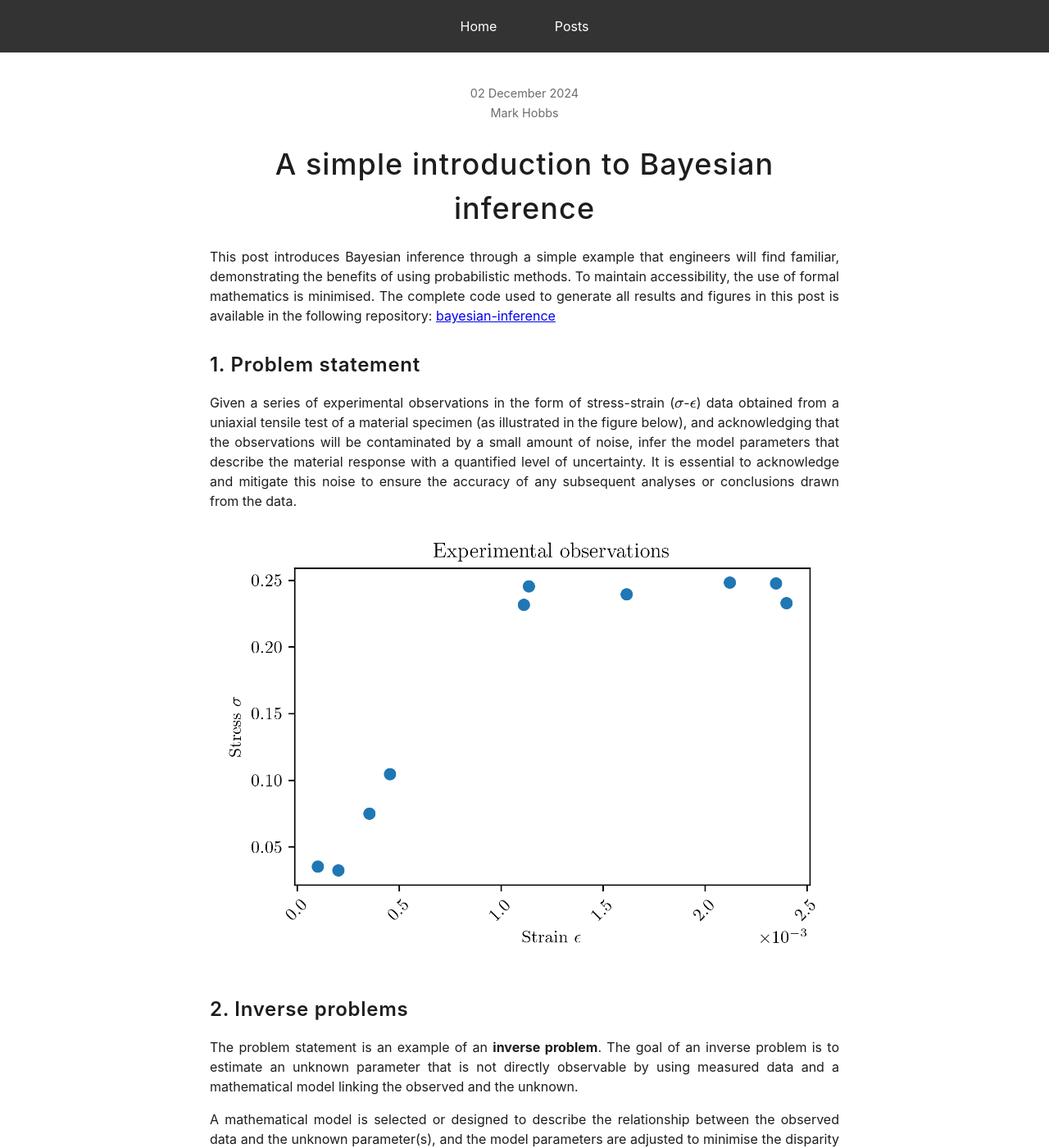
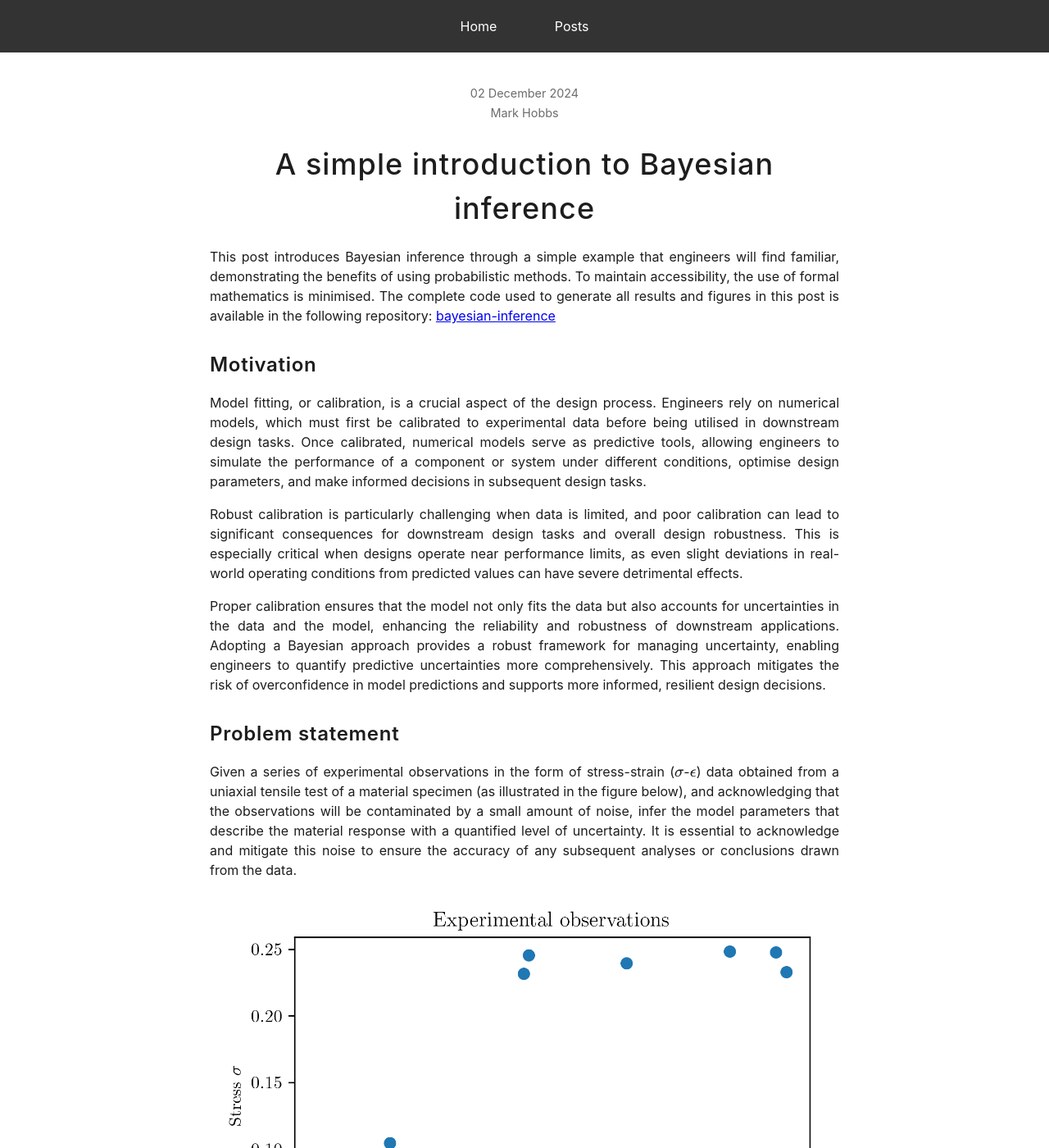
Before and after one commit to mark-hobbs/mark-hobbs.github.io, a Jekyll site: the page built from _posts/2024-12-02-bayesian-inference.md, in a window 1280 px wide and 1400 px high. Shown: the whole window at 82% size. Built offline with Jekyll 4.4.1, drawn with Linux system fonts in a browser that asks for light colours; formulas are drawn with MathJax 3; some of the changed text lies outside the part shown.

Commit message:
General updates

```diff
--- a/_posts/2024-12-02-bayesian-inference.md
+++ b/_posts/2024-12-02-bayesian-inference.md
@@ -6,13 +6,22 @@
 
 This post introduces Bayesian inference through a simple example that engineers will find familiar, demonstrating the benefits of using probabilistic methods. To maintain accessibility, the use of formal mathematics is minimised. The complete code used to generate all results and figures in this post is available in the following repository: [bayesian-inference](https://github.com/mark-hobbs/articles/tree/main/bayesian-inference)
 
-## 1. Problem statement
+
+## Motivation
+
+Model fitting, or calibration, is a crucial aspect of the design process. Engineers rely on numerical models, which must first be calibrated to experimental data before being utilised in downstream design tasks. Once calibrated, numerical models serve as predictive tools, allowing engineers to simulate the performance of a component or system under different conditions, optimise design parameters, and make informed decisions in subsequent design tasks.
+
+Robust calibration is particularly challenging when data is limited, and poor calibration can lead to significant consequences for downstream design tasks and overall design robustness. This is especially critical when designs operate near performance limits, as even slight deviations in real-world operating conditions from predicted values can have severe detrimental effects.
+
+Proper calibration ensures that the model not only fits the data but also accounts for uncertainties in the data and the model, enhancing the reliability and robustness of downstream applications. Adopting a Bayesian approach provides a robust framework for managing uncertainty, enabling engineers to quantify predictive uncertainties more comprehensively. This approach mitigates the risk of overconfidence in model predictions and supports more informed, resilient design decisions.
+
+## Problem statement
 
 Given a series of experimental observations in the form of stress-strain ($\sigma$-$\epsilon$) data obtained from a uniaxial tensile test of a material specimen (as illustrated in the figure below), and acknowledging that the observations will be contaminated by a small amount of noise, infer the model parameters that describe the material response with a quantified level of uncertainty. It is essential to acknowledge and mitigate this noise to ensure the accuracy of any subsequent analyses or conclusions drawn from the data.
 
 ![](/assets/images/linear-elastic-perfectly-plastic-experimental-observations.png)
 
-## 2. Inverse problems
+## Inverse problems
 
 The problem statement is an example of an **inverse problem**. The goal of an inverse problem is to estimate an unknown parameter that is not directly observable by using measured data and a mathematical model linking the observed and the unknown.
 
@@ -59,11 +68,11 @@
 
 ![](/assets/images/fitted-model.png)
 
-## 5. Bayesian inference
+## Bayesian inference
 
 A Bayesian framework offers significant advantages for addressing inverse problems. Bayesian inference is the process of updating our beliefs about the probability of an event based on prior knowledge and observed data using Bayes' theorem. In the context of the presented problem, we update our beliefs about the probability of the parameter values in our model based on prior knowledge and experimental observations. Bayes' theorem is an extremely powerful concept, particularly in situations where uncertainty exists, data is limited and where prior knowledge or beliefs can be incorporated into the analysis.
 
-### 5.1 Bayes' Theorem
+### Bayes' Theorem
 
 **Bayes' theorem** is used to determine the probability of a hypothesis given observed evidence (the posterior probability). In this example, we can think of the hypothesis and evidence as follows:
 
@@ -84,14 +93,14 @@
 - $\pi(\textbf{y})$ is the **marginal likelihood** or **evidence**
 - $\pi(\textbf{x}\|\textbf{y})$ is the **posterior probability** (updated belief about the model parameters after incorporating the observed data)
 
-### 5.2 Advantages
+### Advantages
 
 A Bayesian framework has two core advantages for solving inverse problems:
 
 1. **Incorporating prior knowledge:** Bayesian inference enables us to incorporate prior knowledge or beliefs about the unknown parameters into the estimation process. This proves particularly useful when dealing with limited data, as it helps regularise the estimation and reduces the risk of overfitting.
 2. **Uncertainty quantification:** Bayesian inference naturally provides a means to quantify uncertainty in the estimated parameters through the posterior distribution. This allows for more informed decision-making by accounting for the inherent uncertainty in the data and the model parameters.
 
-### 5.3 Likelihood $\pi(\textbf{y}|\textbf{x})$
+### Likelihood $\pi(\textbf{y}|\textbf{x})$
 
 The likelihood function represents the probability of the observed data $\textbf{y}$ given the model parameters $\textbf{x}$. It helps determine which parameter values are most likely to produce the observed data. In general, the data-generating process can be modelled as:
 
```
Also changed, not shown: other parts of _posts/2024-12-02-bayesian-inference.md (+7 -7 lines).
